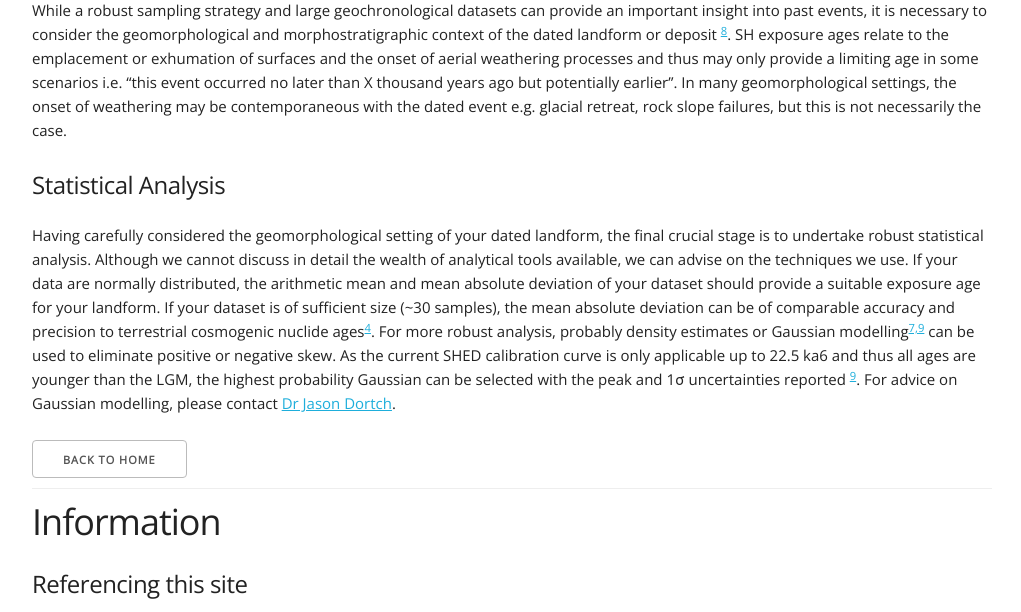
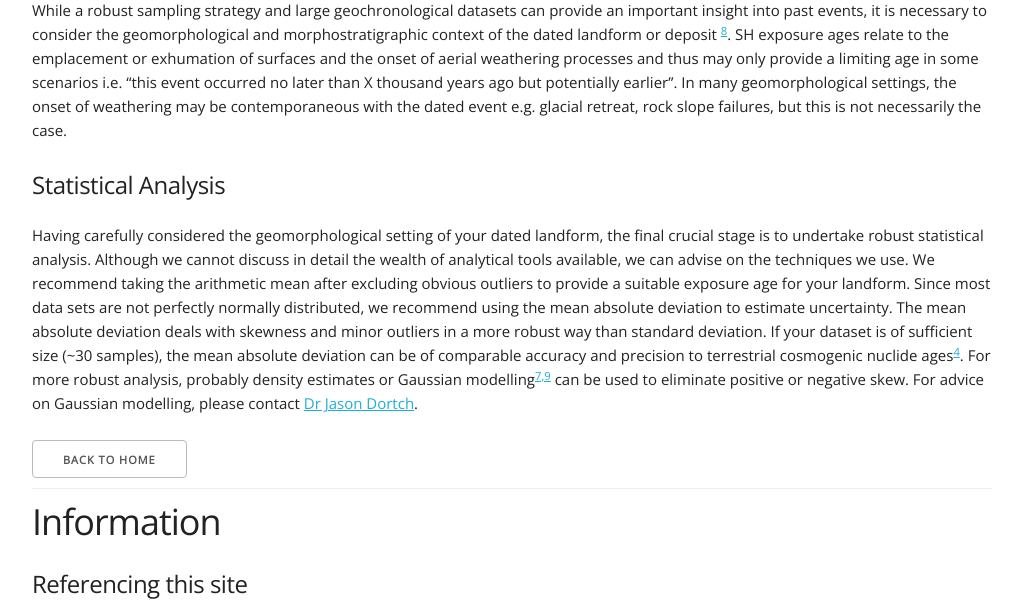
Before and after one commit to jonnyhuck/shed-earth, a Django app: template shedcalc/templates/shedcalc/results.html in a window 1280 px wide. Shown: the part 1095-1707 px from the top of the page, without its empty margins (128-1149 px from the left). Run offline with Django 3.2, Linux system fonts and the light colour scheme; the template is opened without the code that fills it, so the values that code supplies are empty.

Commit message:
minor text adjustment by JD

```diff
--- a/shedcalc/templates/shedcalc/results.html
+++ b/shedcalc/templates/shedcalc/results.html
@@ -77,16 +77,15 @@
 		<p>Having carefully considered the geomorphological setting of your dated landform,
 		the final crucial stage is to undertake robust statistical analysis. Although we
 		cannot discuss in detail the wealth of analytical tools available, we can advise on
-		the techniques we use. If your data are normally distributed, the arithmetic mean
-		and mean absolute deviation of your dataset should provide a suitable exposure age for
-		your landform.  If your dataset is of sufficient size (~30 samples), the mean absolute
+		the techniques we use. We recommend taking the arithmetic mean after excluding obvious outliers
+		to provide a suitable exposure age for your landform.  Since most data sets are not perfectly normally
+		distributed, we recommend using the mean absolute deviation to estimate uncertainty.  The mean
+		absolute deviation deals with skewness and minor outliers in a more robust way than standard
+		deviation.  If your dataset is of sufficient size (~30 samples), the mean absolute
 		deviation can be of comparable accuracy and precision to terrestrial cosmogenic nuclide
 		ages<sup><a href="#References">4</a></sup>. For more robust analysis, probably density
 		estimates or Gaussian modelling<sup><a href="#References">7,9</a></sup> can
-		be used to eliminate positive or negative skew. As the current SHED calibration curve
-		is only applicable up to 22.5 ka6 and thus all ages are younger than the LGM, the
-		highest probability Gaussian can be selected with the peak and 1σ uncertainties reported
-		<sup><a href="#References">9</a></sup>. For advice on Gaussian modelling, please contact
+		be used to eliminate positive or negative skew. For advice on Gaussian modelling, please contact
 		<script type="text/javascript" language="javascript">
 				<!--
 				// Email obfuscator script 2.1 by Tim Williams, University of Arizona
```
